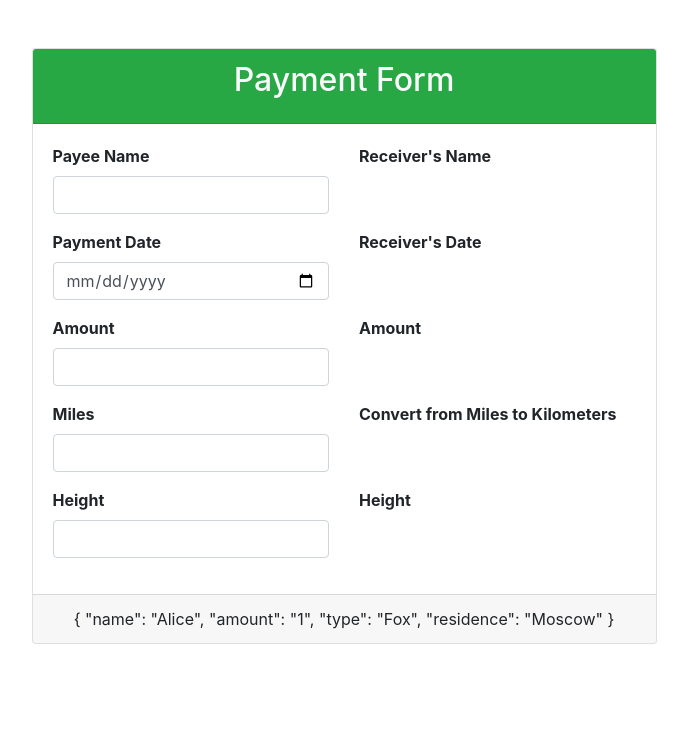
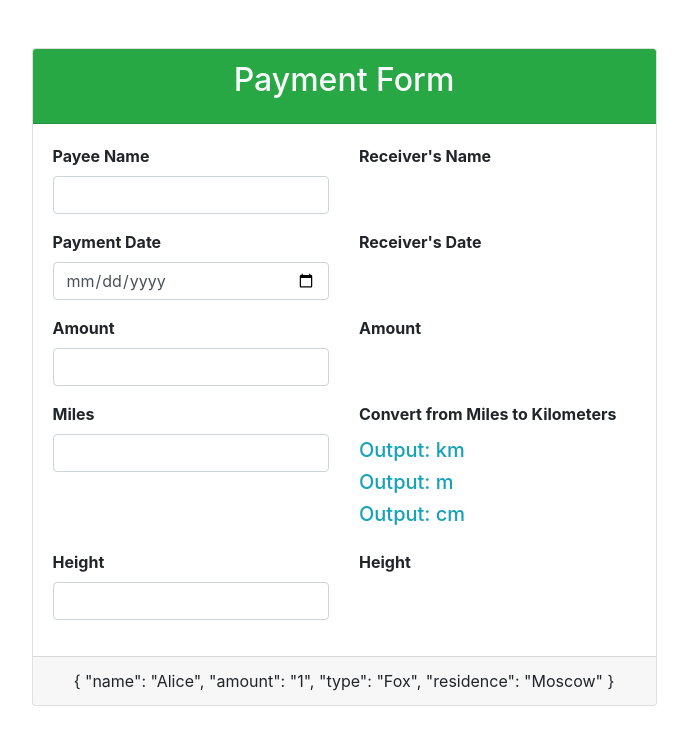
Before and after one commit to CaptainStorm21/angular-pipes, an Angular app: page / in a window 1280 px wide. Shown: the top 744 px of the page, without its empty margins (296-984 px from the left). Built offline with nearby package versions, Linux system fonts and the light colour scheme.

Commit message:
added switch statement for a custom pipe

```diff
--- a/src/app/app.component.html
+++ b/src/app/app.component.html
@@ -50,7 +50,10 @@
             </div>
             <div class="col-md-6 form-group" align="left">
               <label for="" class="pr-3 font-weight-bold w-100 ">Convert from Miles to Kilometers</label>
-              <p class="h5 text-info mt-1">{{miles | convert | number: '1.0-5' }}</p>
+             <p class="h5 text-info mt-1"> Output: {{miles | convert:'km' }} km </p>
+              <p class="h5 text-info mt-1"> Output: {{miles | convert:'m' }} m</p>
+              <p class="h5 text-info mt-1"> Output: {{miles | convert:'m' }} cm</p>
+              <!-- <p class="h5 text-info mt-1">{{miles | convert | number: '1.0-5' }}</p> -->
             </div>
 
 
--- a/src/app/convert.pipe.ts
+++ b/src/app/convert.pipe.ts
@@ -5,13 +5,30 @@ import { Pipe, PipeTransform } from '@angular/core';
 })
 export class ConvertPipe implements PipeTransform {
 
-  transform(value: unknown, ...args: unknown[]): unknown {
+  transform(value: any,
+            targetUnits: string): any{
+    // Initial code
+    // transform(value: unknown, ...args: unknown[]): unknown {
     // if no value is entered
     if (!value) {
       return'';
     }
-    console.log(value);
-    return (value * 1.60934);
+    // console.log(value);
+    // console.log(m);
+    // console.log(targetUnits);
+    switch (targetUnits) {
+      case 'km':
+        return value * 1.60934;
+      case 'm':
+        return value * 1.60934 * 1000;
+      case 'cm':
+        return value * 1.60934 * 1000 * 1000;
+      default:
+        return new Error ('Target unit not supported');
+    }
+    // return ( value * 1.60934 );
   }
+}
 
-}
+
+// args -  it essentially means take whatever other arguments were provided
```
